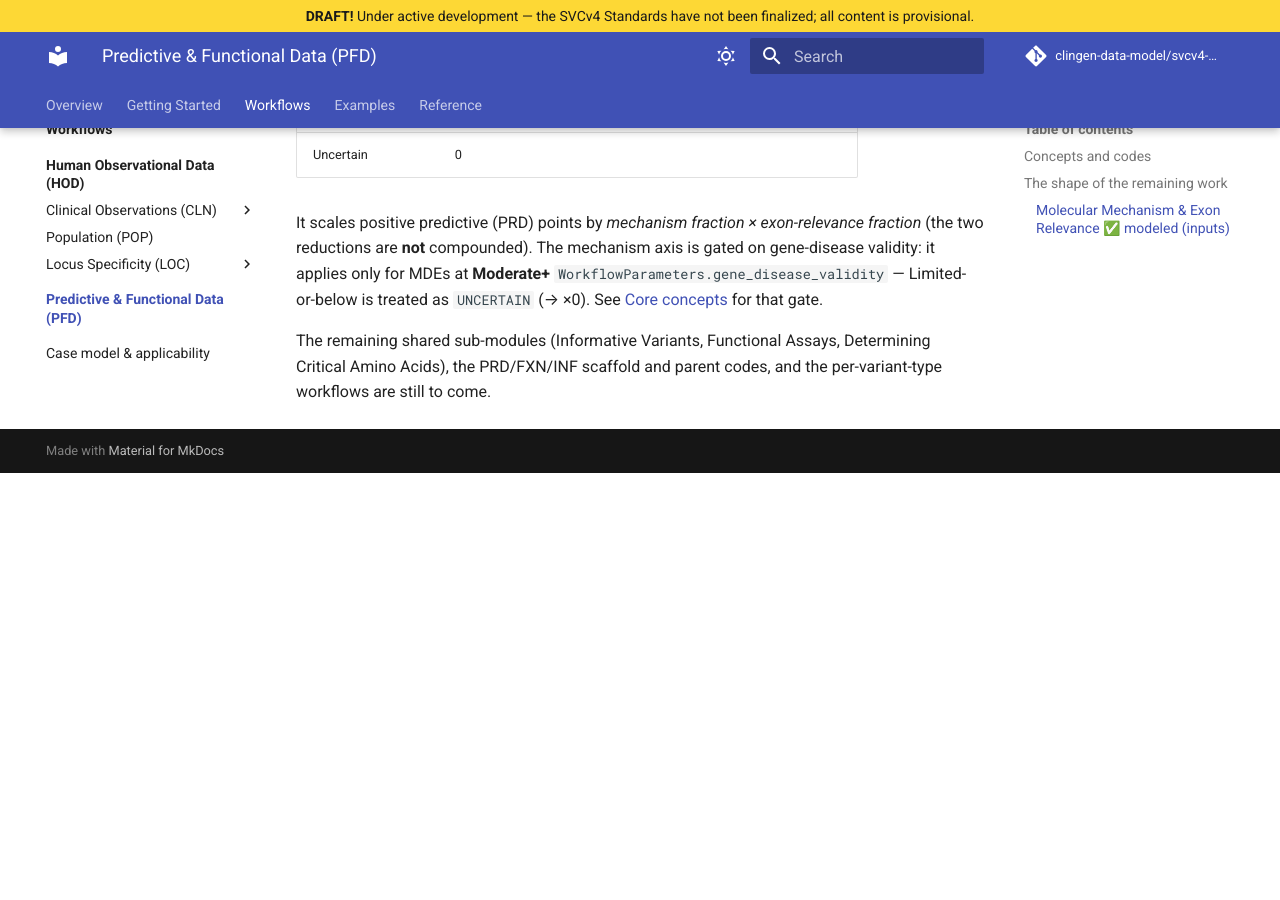
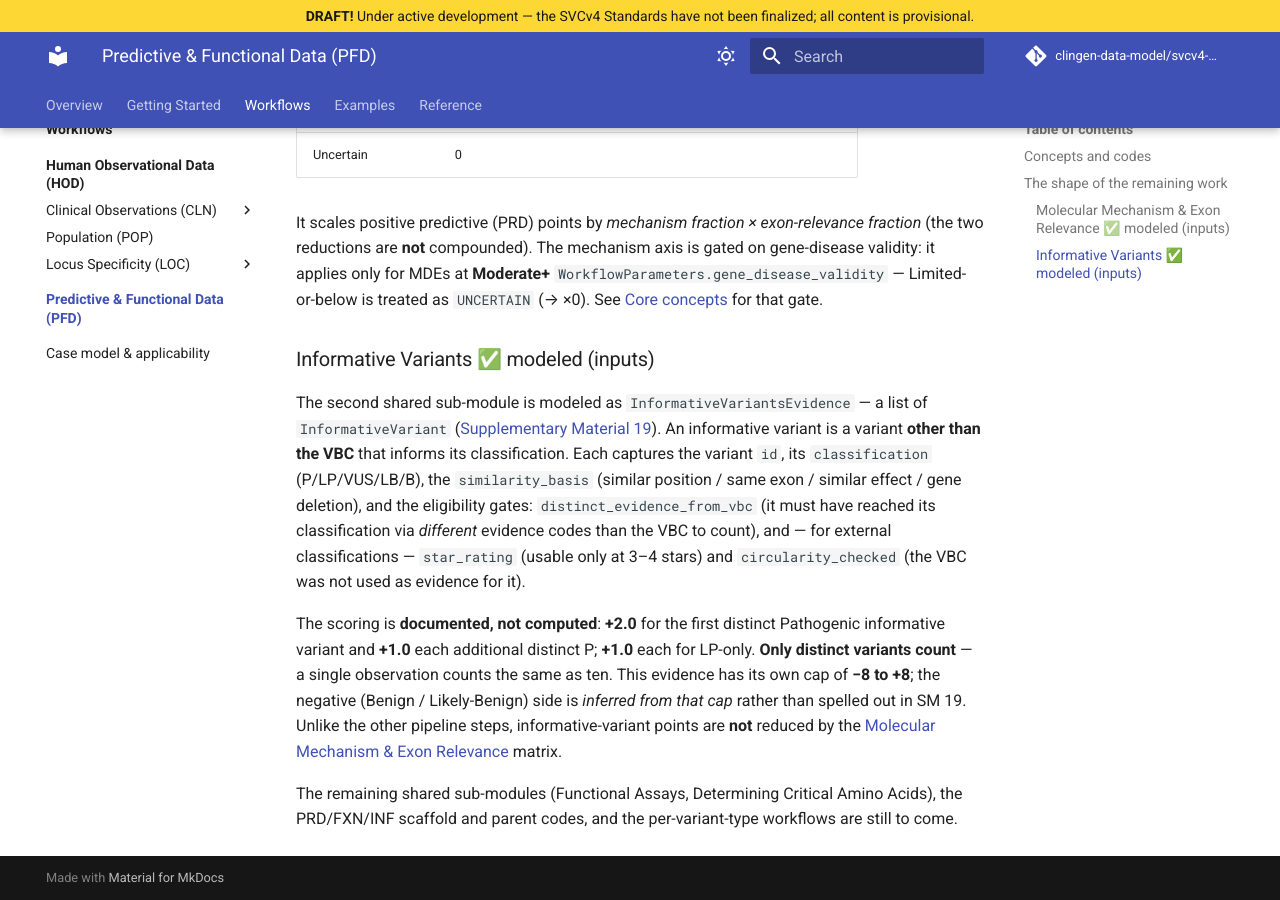
Before and after one commit to clingen-data-model/svcv4-model, an MkDocs documentation site: the page built from docs/workflows/pfd/index.md, in a window 1280 px wide and 900 px high, scrolled down 1880 px. Built offline with MkDocs 1.6.1 and Material for MkDocs 9.7.7, drawn with Linux system fonts in a browser that asks for light colours; comment, search, counter and statistics services are not loaded; before the commit the page ends 2353 px from its top, so only the background shows below that.

Commit message:
docs: model SM 19 informative variants (second PFD submodule)
pfd/index.md: add a modeled "Informative Variants" subsection (scoring documented
not computed, eligibility gates, B/LB negatives flagged inferred-from-cap, the
not-reduced-by-SM18-matrix note) + drop it from the remaining-submodules list.
spec-alignment: SM19 -> Modeled (inputs). known-gaps: Full PFD row notes SM18+SM19
landed. model.md: render the new class. Also backtick a link example in the plan.

Co-Authored-By: Claude Opus 4.8 (1M context) <noreply@anthropic.com>

```diff
--- a/docs/workflows/pfd/index.md
+++ b/docs/workflows/pfd/index.md
@@ -70,6 +70,28 @@ on gene-disease validity: it applies only for MDEs at **Moderate+**
 `WorkflowParameters.gene_disease_validity` — Limited-or-below is treated as
 `UNCERTAIN` (→ ×0). See [Core concepts](../../reference/concepts.md) for that gate.
 
-The remaining shared sub-modules (Informative Variants, Functional Assays,
-Determining Critical Amino Acids), the PRD/FXN/INF scaffold and parent codes, and
-the per-variant-type workflows are still to come.
+### Informative Variants ✅ modeled (inputs)
+
+The second shared sub-module is modeled as `InformativeVariantsEvidence` — a list
+of `InformativeVariant`
+([Supplementary Material 19](https://docs.google.com/document/d/1hNfdtdvDT4dob9oDBrL_UzVV_MYiWnwERfli76EAbyQ/edit)).
+An informative variant is a variant **other than the VBC** that informs its
+classification. Each captures the variant `id`, its `classification`
+(P/LP/VUS/LB/B), the `similarity_basis` (similar position / same exon / similar
+effect / gene deletion), and the eligibility gates: `distinct_evidence_from_vbc`
+(it must have reached its classification via *different* evidence codes than the
+VBC to count), and — for external classifications — `star_rating` (usable only at
+3–4 stars) and `circularity_checked` (the VBC was not used as evidence for it).
+
+The scoring is **documented, not computed**: **+2.0** for the first distinct
+Pathogenic informative variant and **+1.0** each additional distinct P; **+1.0**
+each for LP-only. **Only distinct variants count** — a single observation counts
+the same as ten. This evidence has its own cap of **−8 to +8**; the negative
+(Benign / Likely-Benign) side is *inferred from that cap* rather than spelled out
+in SM 19. Unlike the other pipeline steps, informative-variant points are **not**
+reduced by the [Molecular Mechanism & Exon Relevance](#molecular-mechanism--exon-relevance--modeled-inputs)
+matrix.
+
+The remaining shared sub-modules (Functional Assays, Determining Critical Amino
+Acids), the PRD/FXN/INF scaffold and parent codes, and the per-variant-type
+workflows are still to come.
```
Also changed, not shown: docs/reference/known-gaps.md (+1 -1 lines), docs/reference/model.md (+4 -0 lines), docs/reference/spec-alignment.md (+1 -1 lines), docs/superpowers/plans/2026-08-15-sm19-informative-variants.md (+1 -1 lines).
